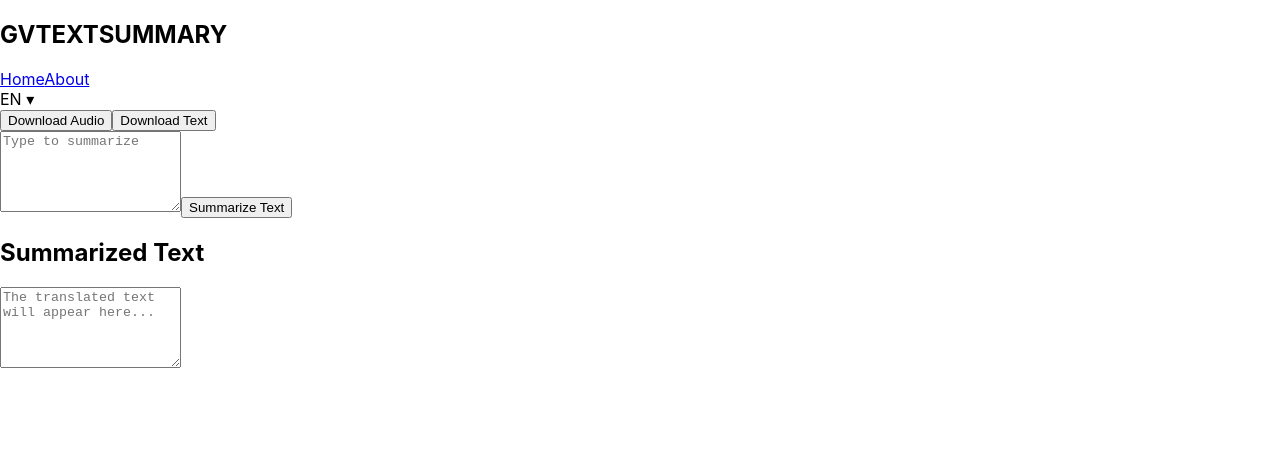
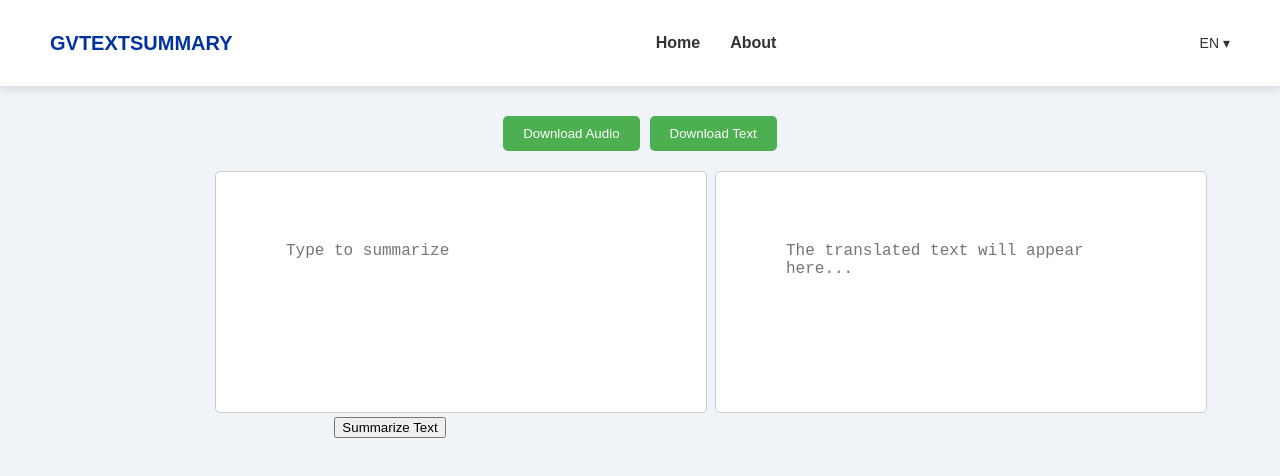
Before and after one commit to ramrockety/GVTextSummary, a React (Create React App) app in the folder text-summary-app/: page / in a window 1280 px wide. Shown: the top 476 px of the page. Built offline with nearby package versions, Linux system fonts and the light colour scheme.

Commit message:
adding the css file for styling for the document

```diff
--- a/text-summary-app/src/App.js
+++ b/text-summary-app/src/App.js
@@ -1,5 +1,6 @@
 import React, { useState, useEffect } from 'react';
 import axios from 'axios';
+import './App.css';
 
 function TextSummarizer() {
   // State to store the user input and the summarized output
@@ -62,7 +63,7 @@ function TextSummarizer() {
             </form>
           </div>
           <div className="text-area">
-            <h2>Summarized Text</h2>
+            {/* <h2>Summarized Text</h2> */}
             <textarea
               placeholder="The translated text will appear here..."
               value={summaryText}
```
